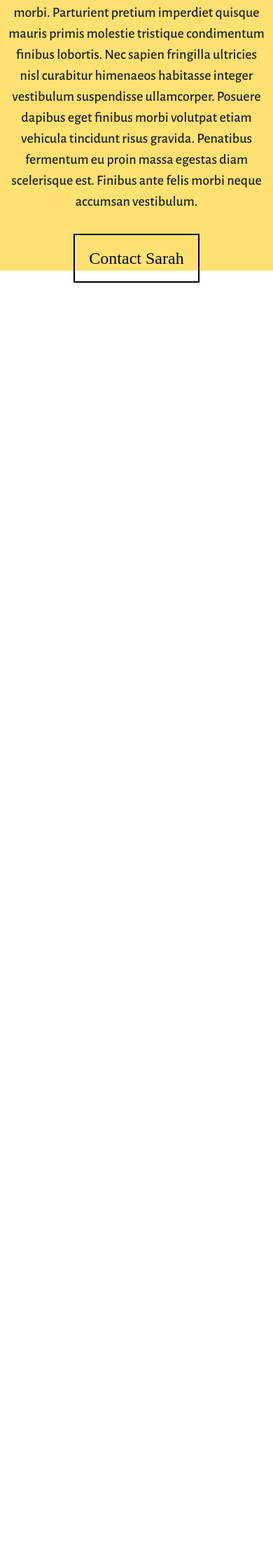
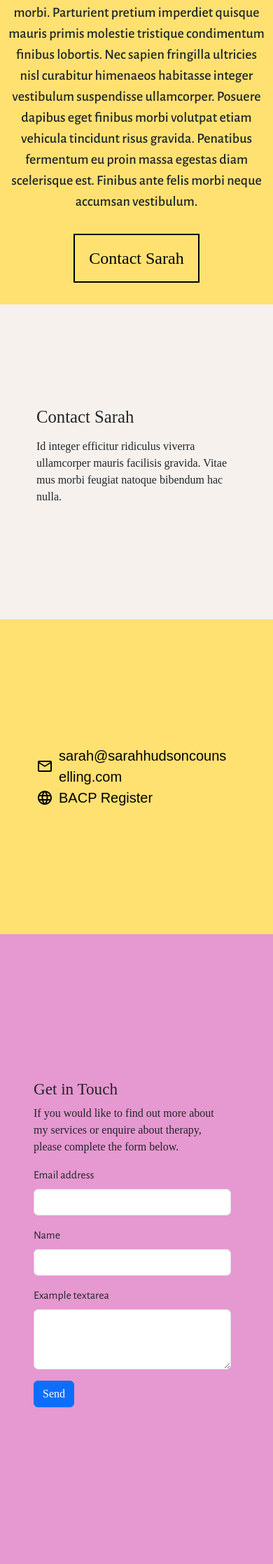
Before and after one commit to naaman10/sarah, a Jekyll site: the page built from index.markdown, in a window 390 px wide. Shown: the part 1835-4070 px from the top of the page at 70% size. Built offline with Jekyll 4.4.1, drawn with Linux system fonts in a browser that asks for light colours; some web fonts are replaced; before the commit the page ends 2239 px from its top, so only the background shows below that.

Commit message:
contact section

```diff
--- a/_includes/about-section.html
+++ b/_includes/about-section.html
@@ -4,8 +4,8 @@
             <div>
                 <h2 class="my-5" id="about">{{ page.about.title }}</h2>
                 <div>{{ page.about.text | markdownify }}</div>
-                <div class="mt-5">
-                    <a href="#" class="button-clear">Contact Sarah</a>
+                <div class="my-5">
+                    <a href="#contact-section" class="button-clear">Contact Sarah</a>
                 </div>
             </div>
         </div>
--- /dev/null
+++ b/_includes/contact-section.html
@@ -0,0 +1,51 @@
+<section class="container-fluid vh-100 ps-0" id="contact-section">
+    <div class="row vh-50">
+        <div class="col-sm-12 col-md-6 vh-100 ps-3 d-flex align-items-center">
+
+                <div class="row">
+                    <div class="col-12 block-1 vh-50 d-flex align-items-center">
+                        <div class="m-5">
+                            <h2>{{ page.contact.title }}</h2>
+                            <p>{{ page.contact.intro | markdownify }}</p>
+                        </div>
+                    </div>
+                    <div class="col-12 block-2 vh-50 d-flex align-items-center">
+                        <div class="m-5">
+                            {% for contact in page.contact.contact %}
+                                {% case contact.type %}
+                                    {% when "Email" %}<a class="d-flex align-items-center text-break contact-link" href="mailto:{{ contact.value }}"><span class="material-symbols-outlined me-2">mail</span> <span class="contact-link-text">{{ contact.value }}</span></a>
+                                    {% when "BACP" %}<a class="d-flex align-items-center text-break contact-link" href="{{ contact.value }}" target="_blank"><span class="material-symbols-outlined me-2">language</span> <span class="contact-link-text">BACP Register</span></a>
+                                    {% when "LinkedIn" %}<a class="d-flex align-items-center text-break contact-link" href="{{ contact.value }}" target="_blank"><span class="material-symbols-outlined me-2">language</span> <span class="contact-link-text">Find me on LinkedIn</span></a>
+                                    {% when "Instagram" %}<a class="d-flex align-items-center text-break contact-link" href="{{ contact.value }}" target="_blank"><span class="material-symbols-outlined me-2">language</span> <span class="contact-link-text">Instagram</span></a>
+                                    {% when "Telepone" %}<a class="d-flex align-items-center text-break contact-link" href="tel:{{ contact.value }}"><span class="material-symbols-outlined me-2">language</span> <span class="contact-link-text">{{ contact.value }}</span></a>
+                                {% endcase %}
+                            {% endfor %}
+                        </div>
+                    </div>
+                </div>
+        </div>
+        <div class="col-12 col-md-6 vh-100 d-flex align-items-center block-3">
+            <div class="m-5">
+                <h3>{{ page.contact.form-title }}</h3>
+                {{ page.contact.form-text | markdownify }}
+                <form name="contact" netlify>
+                    <div class="mb-3">
+                        <label for="contactEmail" class="form-label">Email address</label>
+                        <input type="email" class="form-control" id="contactEmail">
+                    </div>
+                    <div class="mb-3">
+                        <label for="contactName" class="form-label">Name</label>
+                        <input type="email" class="form-control" id="contactName">
+                    </div>
+                    <div class="mb-3">
+                        <label for="contactMessage" class="form-label">Example textarea</label>
+                        <textarea class="form-control" id="contactMessage" rows="3"></textarea>
+                    </div>
+                    <p>
+                    <button class="btn btn-primary" type="submit">Send</button>
+                    </p>
+                </form>
+            </div>
+        </div>
+    </div>
+</section>
--- a/_includes/head.html
+++ b/_includes/head.html
@@ -4,5 +4,6 @@
     <meta name="viewport" content="width=device-width, initial-scale=1, minimum-scale=1, maximum-scale=1">
     <title>{{ page.title }} | Sarah Hudson</title>
     <meta name="description" content="A description of the page">
+    <link href="https://fonts.googleapis.com/css2?family=Material+Symbols+Outlined" rel="stylesheet" />
     <link href="../css/styles.css" rel="stylesheet">
 </head>
--- a/_includes/hero-banner.html
+++ b/_includes/hero-banner.html
@@ -10,7 +10,7 @@
     </div>
     <div class="row vh-50">
         <div class="col-6 col-md-6 vh-50">
-            <a href="#about" class="d-flex align-items-center h-100 w-100 text-center">
+            <a href="#about-section" class="d-flex align-items-center h-100 w-100 text-center">
                 <p class="mx-auto">Learn more</p>
             </a>
         </div>
--- a/_layouts/home.html
+++ b/_layouts/home.html
@@ -4,3 +4,4 @@ layout: default
 
 {% include hero-banner.html %}
 {% include about-section.html %}
+{% include contact-section.html %}
--- a/css/styles.scss
+++ b/css/styles.scss
@@ -13,7 +13,6 @@ h1, h2, h3, h4, h5, h6, p {
 }
 .vh-50 {
     min-height: 50vh;
-    max-height: 50vh;
 }
 .vh-33 {
     min-height: 33vh;
@@ -62,3 +61,20 @@ h1, h2, h3, h4, h5, h6, p {
         }
     }
 }
+#contact-section {
+    .block-1 {
+        background-color: #F6F1ED;
+    }
+    .block-2 {
+        background-color: #FEE171;
+        .contact-link {
+            font-size: 20px;
+            font-family: "Gloock", sans-serif;
+            color: #000000;
+            text-decoration: none;
+        }
+    }
+    .block-3 {
+        background-color: #E698D0;
+    }
+}
--- a/index.markdown
+++ b/index.markdown
@@ -30,9 +30,12 @@ contact:
   title: Contact Sarah
   intro: Id integer efficitur ridiculus viverra ullamcorper mauris facilisis
     gravida. Vitae mus morbi feugiat natoque bibendum hac nulla.
+  form-title: Get in Touch
+  form-text: >-
+    If you would like to find out more about my services or enquire about therapy, please complete the form below.
   contact:
     - type: Email
-      Value: sarah@sarahhudsoncounselling.com
+      value: sarah@sarahhudsoncounselling.com
     - type: BACP
-      Value: https://www.bacp.co.uk/therapists/111111/sarah-hudson/manchester-m2
+      value: https://www.bacp.co.uk/therapists/111111/sarah-hudson/manchester-m2
 ---
```
Also changed, not shown: admin/config.yml (+8 -2 lines).
